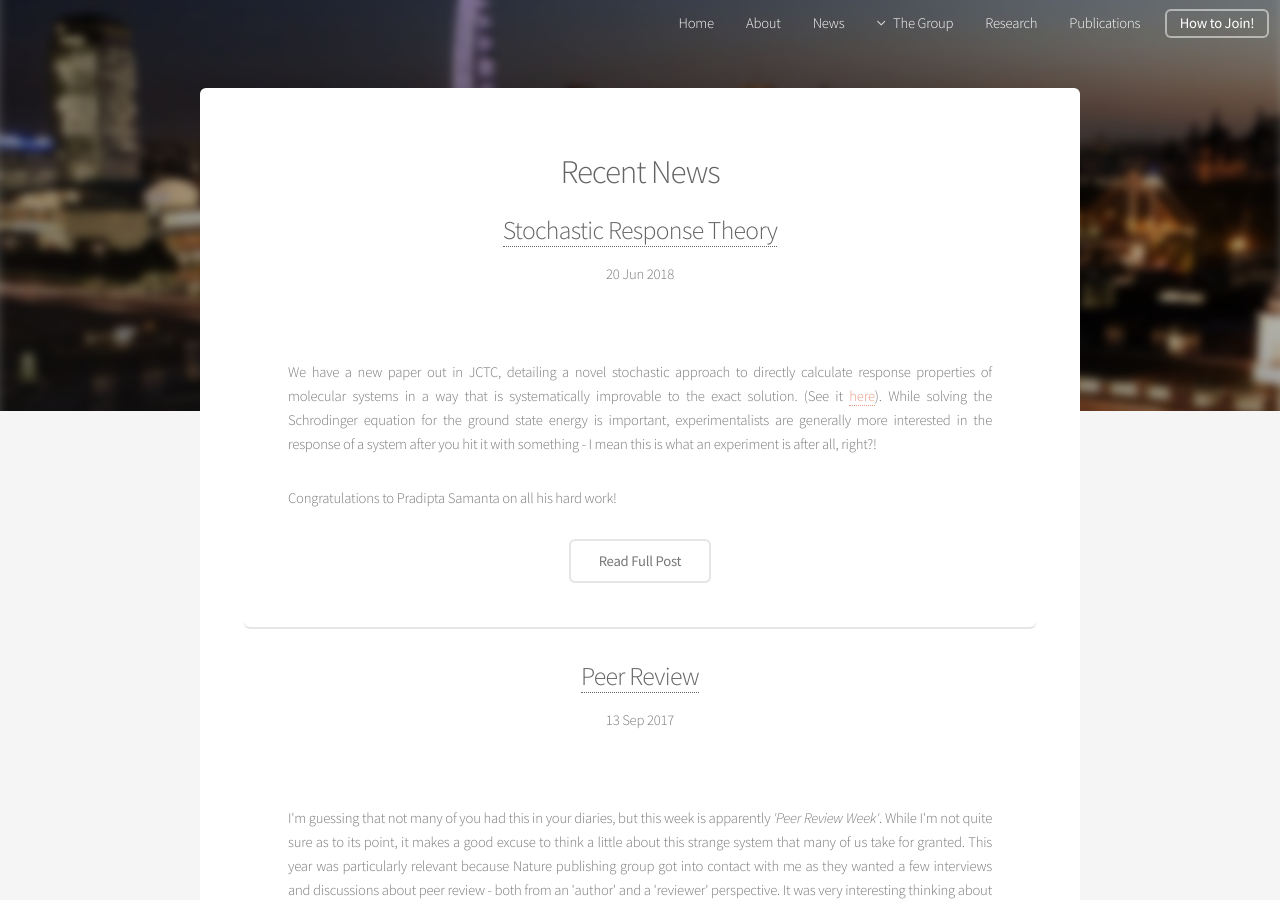
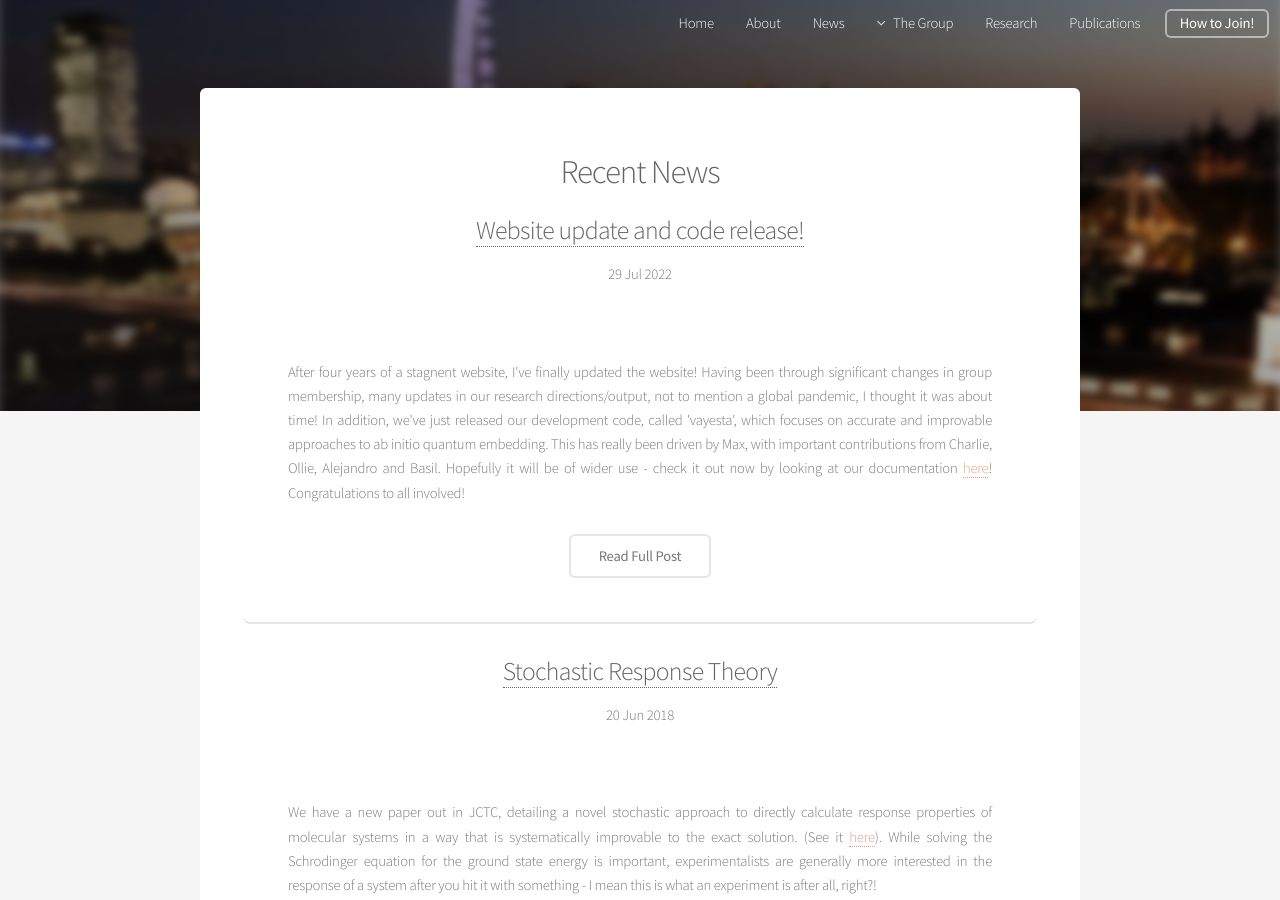
Before and after one commit to ghb24/boothgroupwebsite, a Jekyll site: the page built from news/index.html, in a window 1280 px wide and 900 px high. Built offline with Jekyll 4.4.1, drawn with Linux system fonts in a browser that asks for light colours.

Commit message:
New post

```diff
--- /dev/null
+++ b/_posts/2022-07-29-website-update.md
@@ -0,0 +1,11 @@
+---
+title: Website update and code release!
+layout: post
+---
+<p align='justify'>
+After four years of a stagnent website, I've finally updated the website! Having been through significant changes in group membership, many updates in our research directions/output, not to mention a global pandemic, I thought it was about time!
+
+In addition, we've just released our development code, called 'vayesta', which focuses on accurate and improvable approaches to ab initio quantum embedding. This has really been driven by Max, with important contributions from Charlie, Ollie, Alejandro and Basil. Hopefully it will be of wider use - check it out now by looking at our documentation <a href='https://boothgroup.github.io/Vayesta/index.html'>here</a>!
+
+Congratulations to all involved!
+</p>
--- a/index.html
+++ b/index.html
@@ -35,6 +35,7 @@ layout: default
 			<span class="icon major fa-code-fork accent3"></span>
             <h3><a href="{{ site.baseurl }}/join">Opportunities</a></h3>
             <p align="justify">We are always on the lookout for motivated people to join the group! We currently have open positions for both PhD students and Postdocs.</p>
+            <p align="justify">See <a href="https://jobs.kcl.ac.uk/gb/en/job/051067/Research-Associate">here</a> for a currently open PDRA position.</p>
             <p align="justify">See the <a href="{{ site.baseurl }}/join">How to Join</a> page for more details about applying.</p>
 		</section>
 	</div>
@@ -52,7 +53,7 @@ layout: default
             <!-- <span class="icon major fa-cog fa-spin fa-3x fa-fw"></span> -->
             <!-- <span class="sr-only">Loading...</span> -->
             <h3><a href="{{ site.baseurl }}/research">Research</a></h3>
-            <p align="justify">Our research focuses on a number of different areas of correlated electron phenomina, including molecular, solid-state and lattice problems. We see our techniques as resulting from a particularly fruitful blending of <em>ab initio</em> quantum chemistry and solid-state physics approaches, developing and applying techniques ranging from Monte Carlo, mean-field and machine learning, to Greens function methods. These are applied to understand and resolve unanswered questions about a wide variety of systems. See our <a href="{{ site.baseurl }}/research">Research</a> page for more details on the developments in the group.</p>
+            <p align="justify">Our research focuses on a number of different areas of correlated electron phenomina, including molecular, solid-state and lattice problems. We see our techniques as resulting from a particularly fruitful blending of <em>ab initio</em> quantum chemistry and solid-state physics approaches, developing and applying techniques ranging from Monte Carlo, mean-field and machine learning, to Greens function methods. These are applied to understand and resolve unanswered questions about a wide variety of systems. We've also recently started increasing development of quantum computing algorithms for electronic structure too. See our <a href="{{ site.baseurl }}/research">Research</a> page for more details on the developments in the group.</p>
             <p align="justify">We sincerly thank funding bodies for their support of this research: The Royal Society, Air Force Office of Scientific Research and the European Research Council.</p>
             <!-- <span class="image featured"><img src="{{ site.baseurl }}/assets/images/Kings1.jpg" alt="" /></span> -->
 		</section>
```
